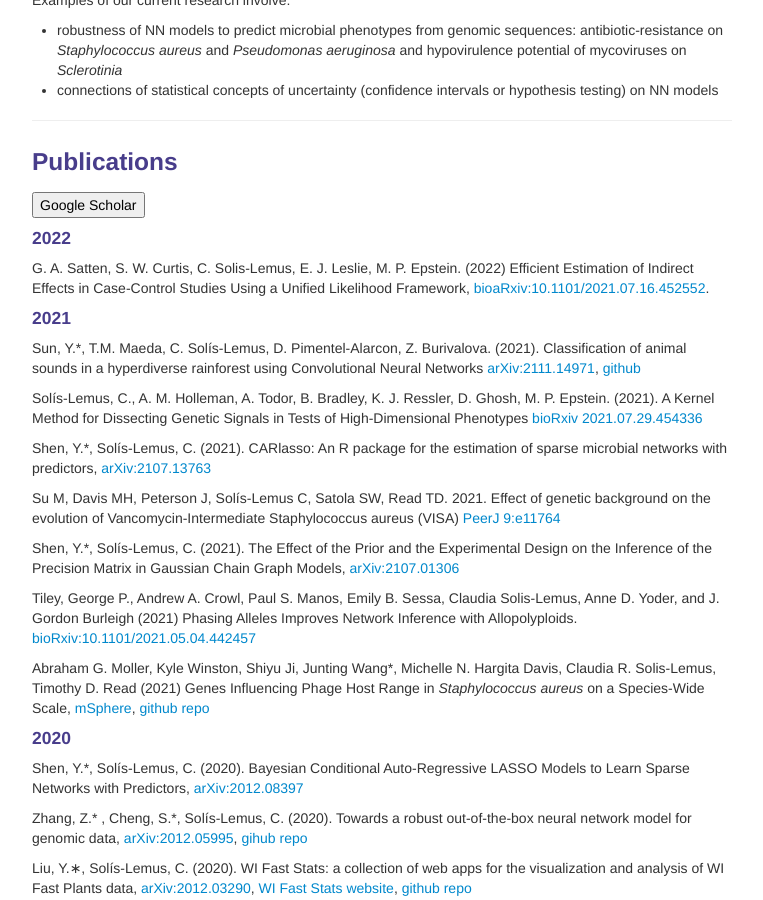
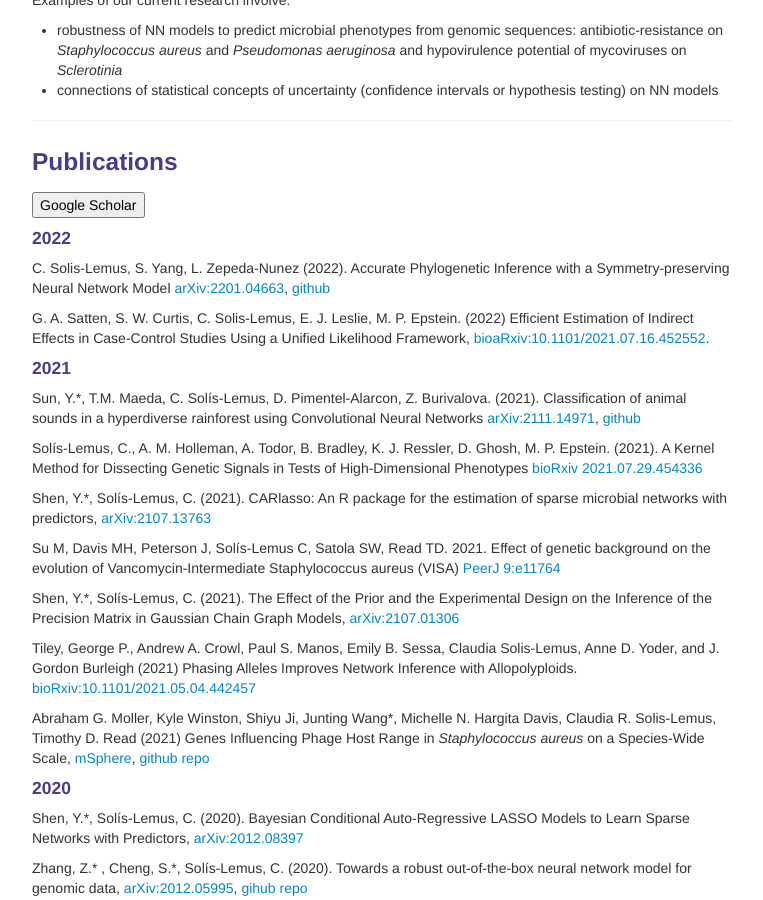
Before and after one commit to solislemuslab/solislemuslab.github.io, a Jekyll site: the page built from pages/research.md, in a window 1280 px wide and 900 px high, scrolled down 2314 px. Shown: the whole window, without its empty margins (258-1021 px from the left). Built offline with Jekyll 4.4.1, drawn with Linux system fonts in a browser that asks for light colours.

Commit message:
added shengwen paper

```diff
--- a/pages/research.md
+++ b/pages/research.md
@@ -126,6 +126,10 @@ Examples of our current research involve:
 <button type="button" onclick="window.location.href='https://scholar.google.com/citations?user=GrUypj8AAAAJ&hl=en&oi=ao';">Google Scholar</button>
 
 #### 2022
+
+C. Solis-Lemus, S. Yang, L. Zepeda-Nunez (2022).
+Accurate Phylogenetic Inference with a Symmetry-preserving Neural Network Model
+[arXiv:2201.04663](https://arxiv.org/abs/2201.04663), [github](https://github.com/Forgotten/nn-phylogenetics)
 
 G. A. Satten, S. W. Curtis, C. Solis-Lemus, E. J. Leslie, M. P. Epstein. (2022) Efficient Estimation of Indirect Effects in Case-Control Studies Using a Unified Likelihood Framework, [bioaRxiv:10.1101/2021.07.16.452552](https://www.biorxiv.org/content/10.1101/2021.07.16.452552v1).
 
```
